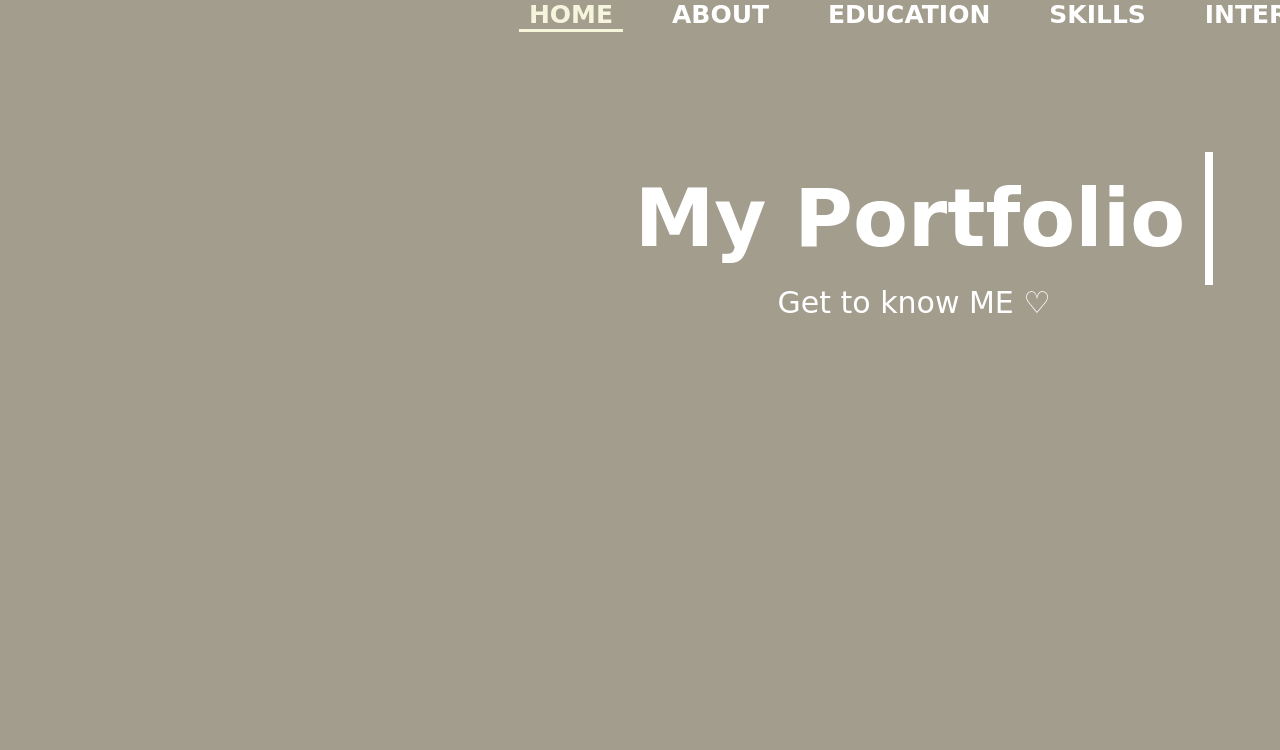
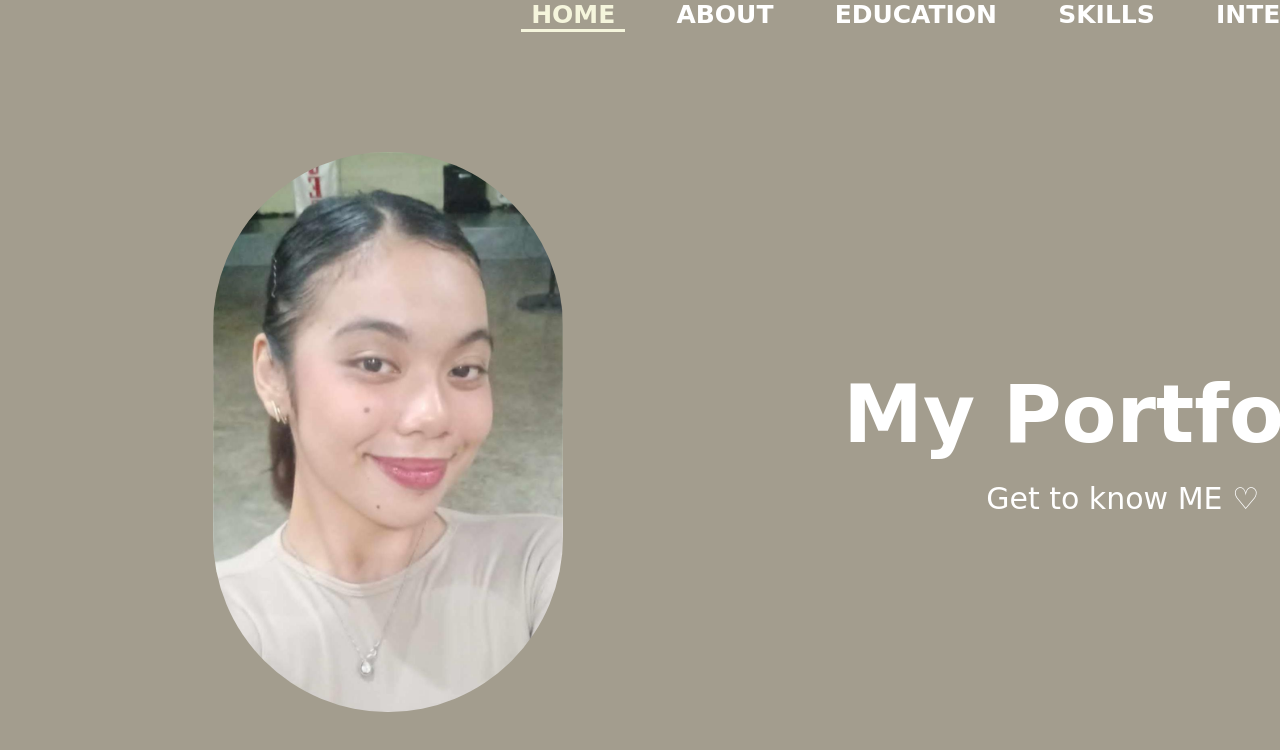
Before and after one commit to LhiamaeGatchalian/BSIT3F_GATCHALIAN, a plain HTML site: page IPT1_GATCHALIAN/docs/index.html in a window 1280 px wide. Drawn offline with Linux system fonts and the light colour scheme.

Commit message:
Update index.html

```diff
--- a/IPT1_GATCHALIAN/docs/index.html
+++ b/IPT1_GATCHALIAN/docs/index.html
@@ -18,7 +18,7 @@
     </nav>
 
   <div class="container">
-    <img src="mae.jpg" alt="">
+    <img src="img/mae.jpg" alt="">
     <div class="text">
       <h2>My Portfolio</h2>
       <p>Get to know ME ♡ </p>
```
